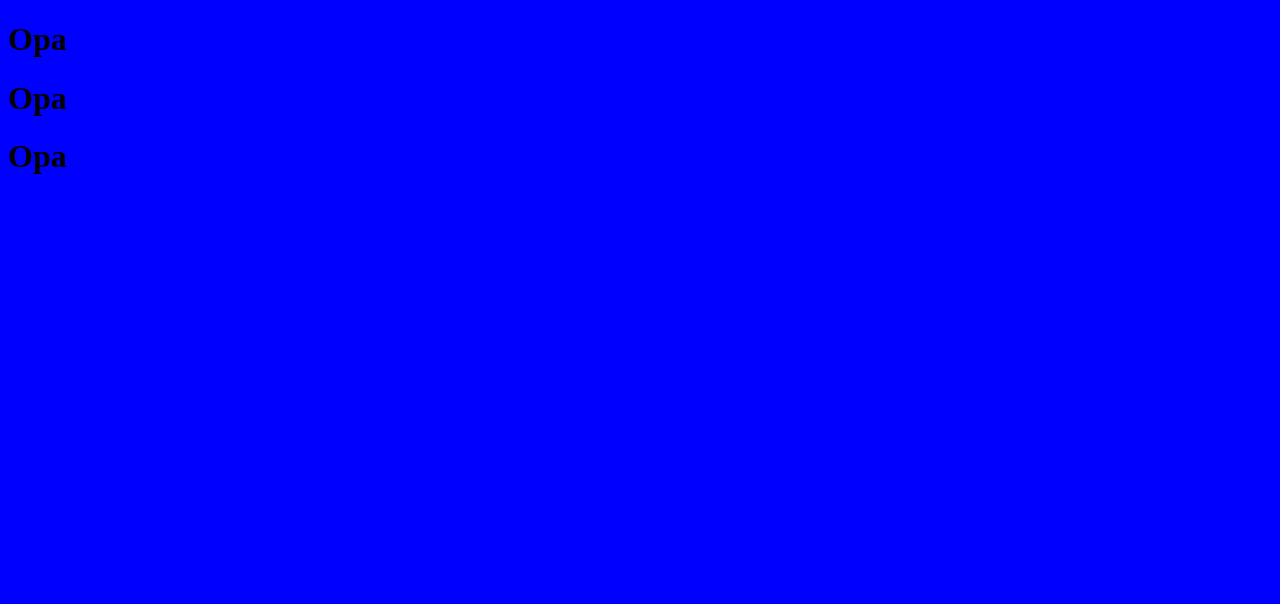
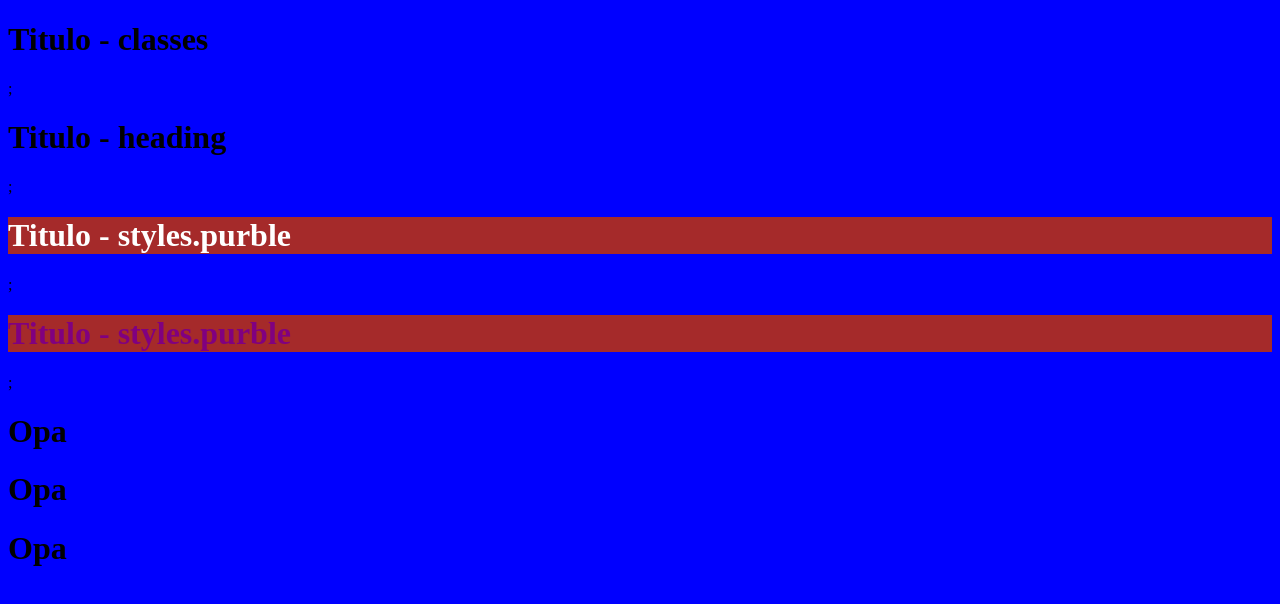
Before and after one commit to Flavio-Santos/chronos-pomodoro, a React (Vite) app: page / in a window 1280 px wide. Shown: the top 604 px of the page. Built offline with nearby package versions, Linux system fonts and the light colour scheme.

Commit message:
feat: using css class with modules

```diff
--- a/src/App.tsx
+++ b/src/App.tsx
@@ -1,11 +1,13 @@
 import './styles/theme.css';
 import './styles/global.css';
+import { Heading } from './components/heading/Heading';
 
 function App() {
   console.log('opa');
 
   return (
     <>
+      <Heading />
       <h1>Opa</h1>
       <h1>Opa</h1>
       <h1>Opa</h1>
--- /dev/null
+++ b/src/components/heading/Heading.module.css
@@ -0,0 +1,7 @@
+.heading {
+  background-color: brown;
+  color: white;
+}
+.purble {
+  color: purple;
+}
--- /dev/null
+++ b/src/components/heading/Heading.tsx
@@ -0,0 +1,20 @@
+import styles from './Heading.module.css';
+
+export function Heading() {
+  console.log(styles);
+  const classes = 'heading';
+  return (
+    <>
+      <h1 className={classes}>Titulo - classes</h1>;{' '}
+      {/** nao funciona pois o nome da classe agora é unico  */}
+      <h1 className='heading'>Titulo - heading</h1>;{' '}
+      {/** nao funciona pois o nome da classe agora é unico  */}
+      <h1 className={styles.heading}>Titulo - styles.purble</h1>;
+      {/** pega direto do modules css */}
+      <h1 className={`${styles.heading} ${styles.purble}`}>
+        Titulo - styles.purble
+      </h1>
+      ;{/** mais de uma classe */}
+    </>
+  );
+}
```
